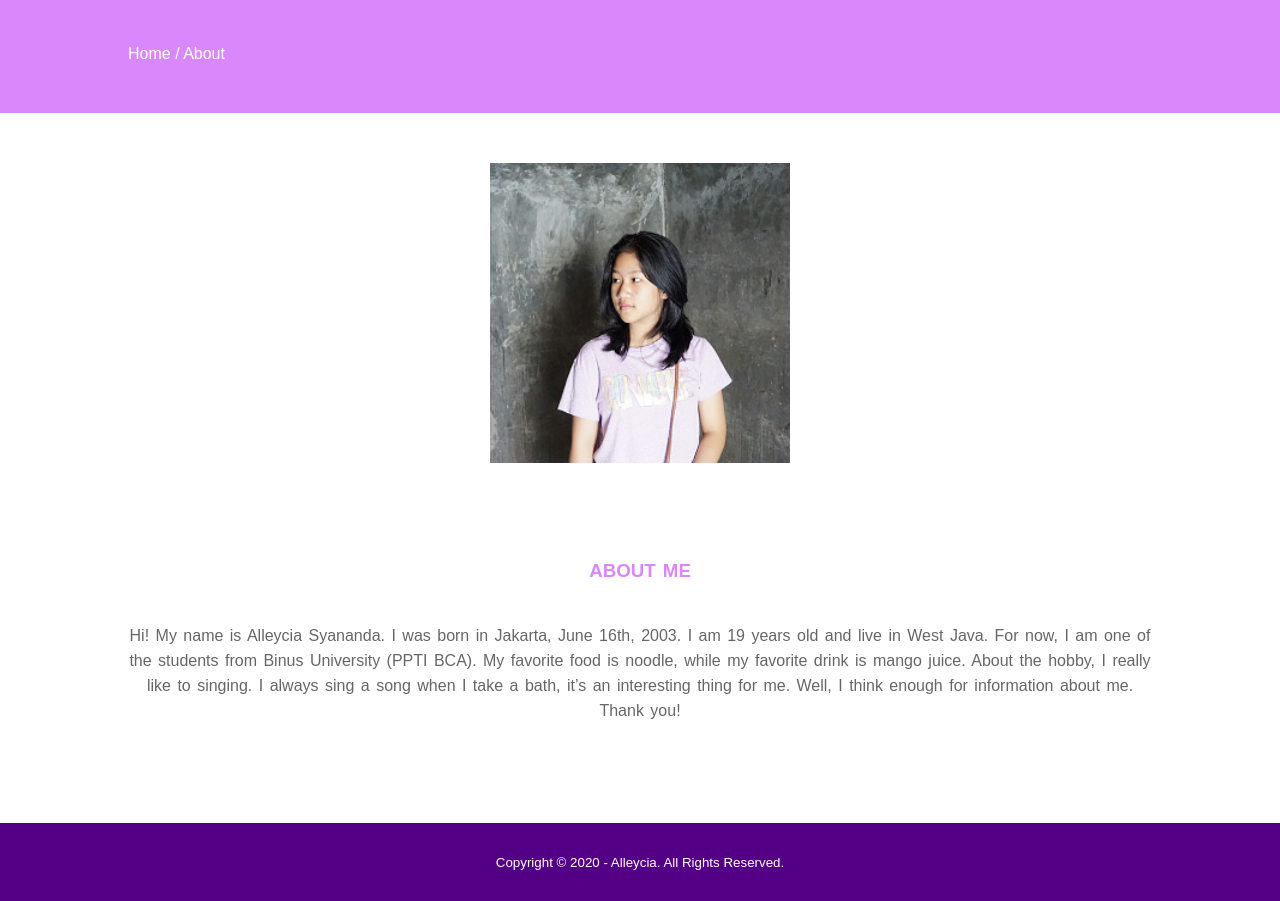
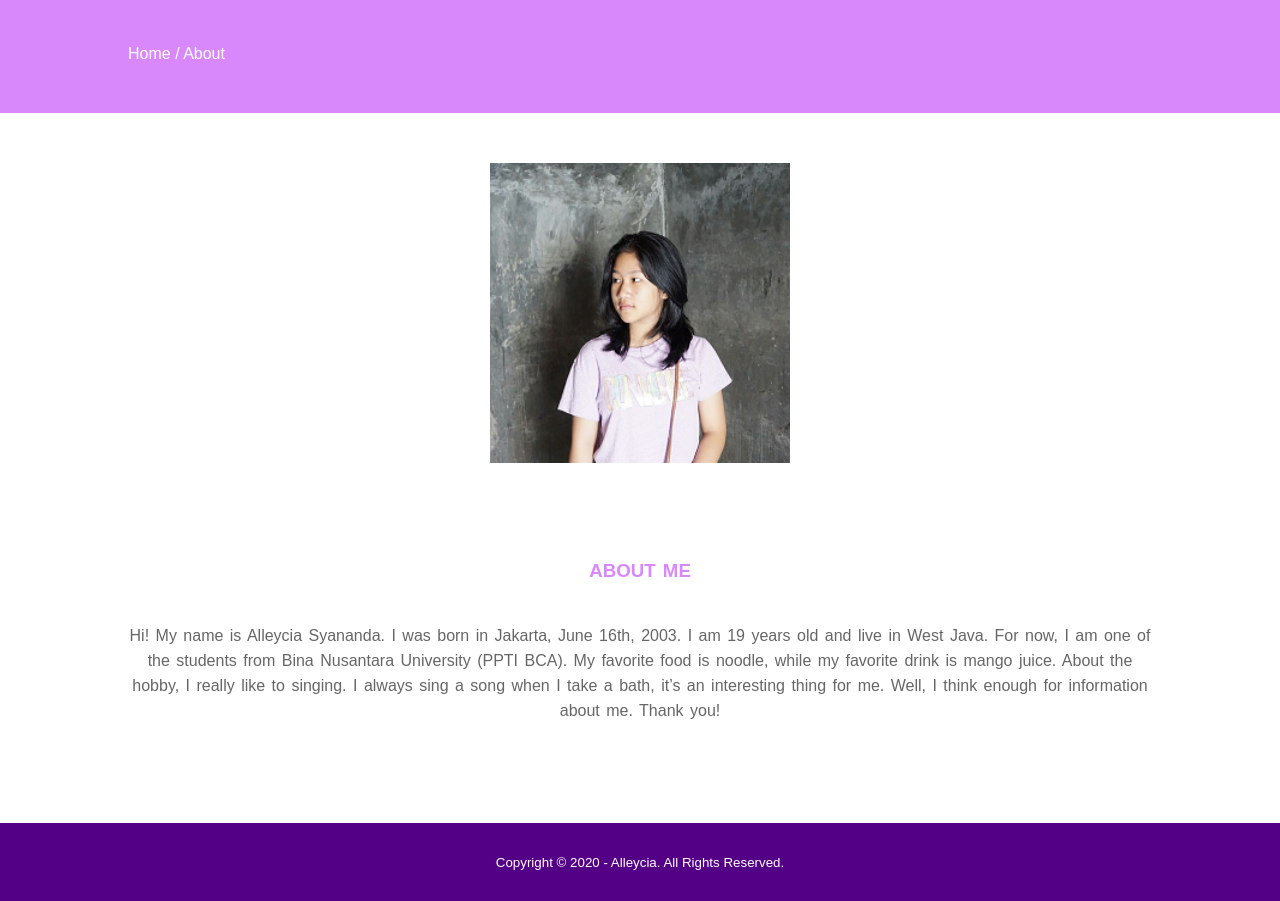
Before and after one commit to Alleycias/alleycias.github.io, a plain HTML site: page about.html in a window 1280 px wide. Shown: the part 101-1002 px from the top of the page. Drawn offline with Linux system fonts and the light colour scheme.

Commit message:
Update about.html

```diff
--- a/about.html
+++ b/about.html
@@ -43,7 +43,7 @@
             <img src="img/profile.png" width="300" height="300" style="display: block; margin: auto;">
             <br><br><br>
           <h3>ABOUT ME</h3>
-          <p>Hi! My name is Alleycia Syananda. I was born in Jakarta, June 16th, 2003. I am 19 years old and live in West Java. For now, I am one of the students from Binus University (PPTI BCA). My favorite food is noodle, while my favorite drink is mango juice. About the hobby, I really like to singing. I always sing a song when I take a bath, it’s an interesting thing for me. Well, I think enough for information about me. Thank you!</p>
+          <p>Hi! My name is Alleycia Syananda. I was born in Jakarta, June 16th, 2003. I am 19 years old and live in West Java. For now, I am one of the students from Bina Nusantara University (PPTI BCA). My favorite food is noodle, while my favorite drink is mango juice. About the hobby, I really like to singing. I always sing a song when I take a bath, it’s an interesting thing for me. Well, I think enough for information about me. Thank you!</p>
         </div>
       </section>
 
```
